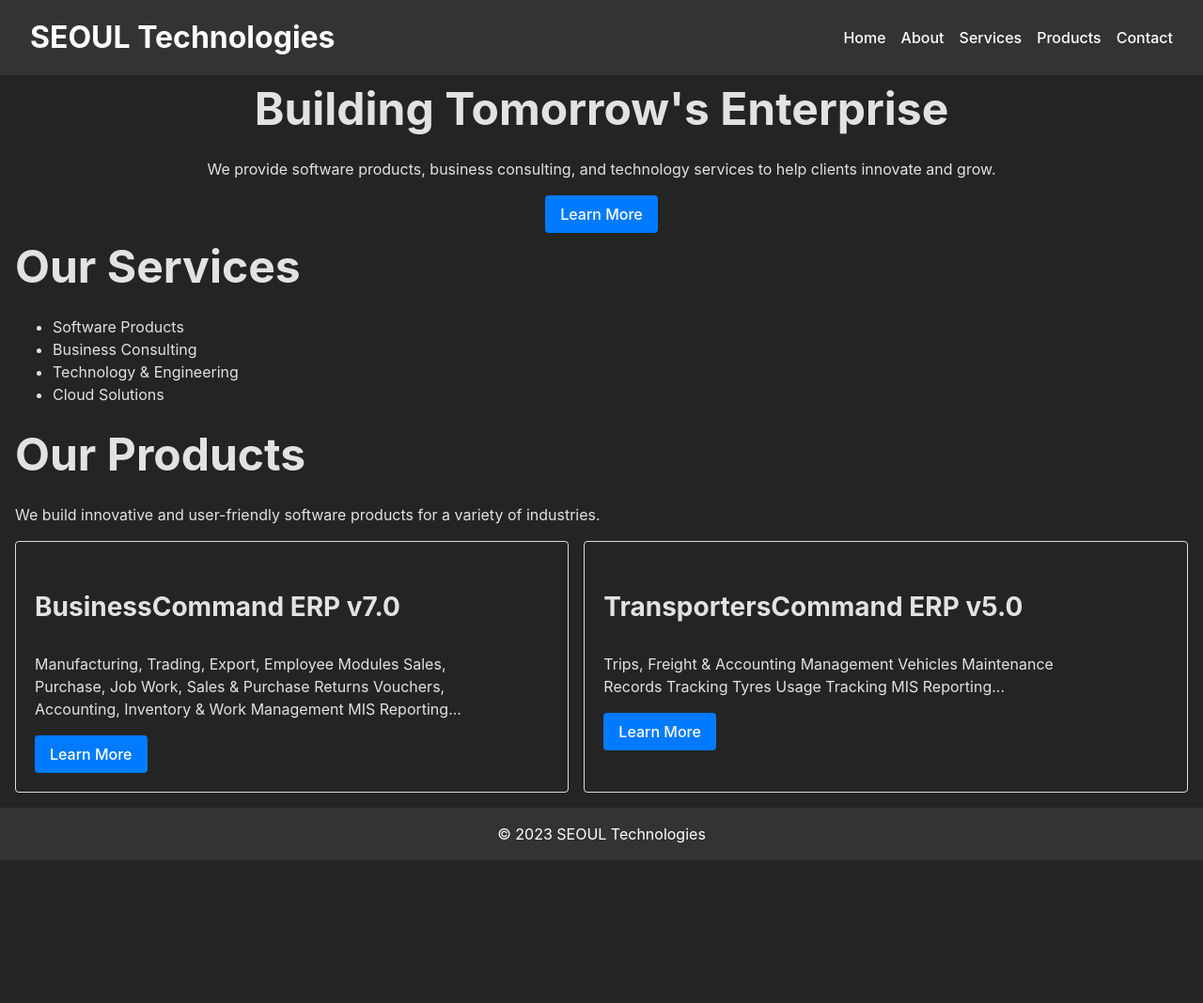
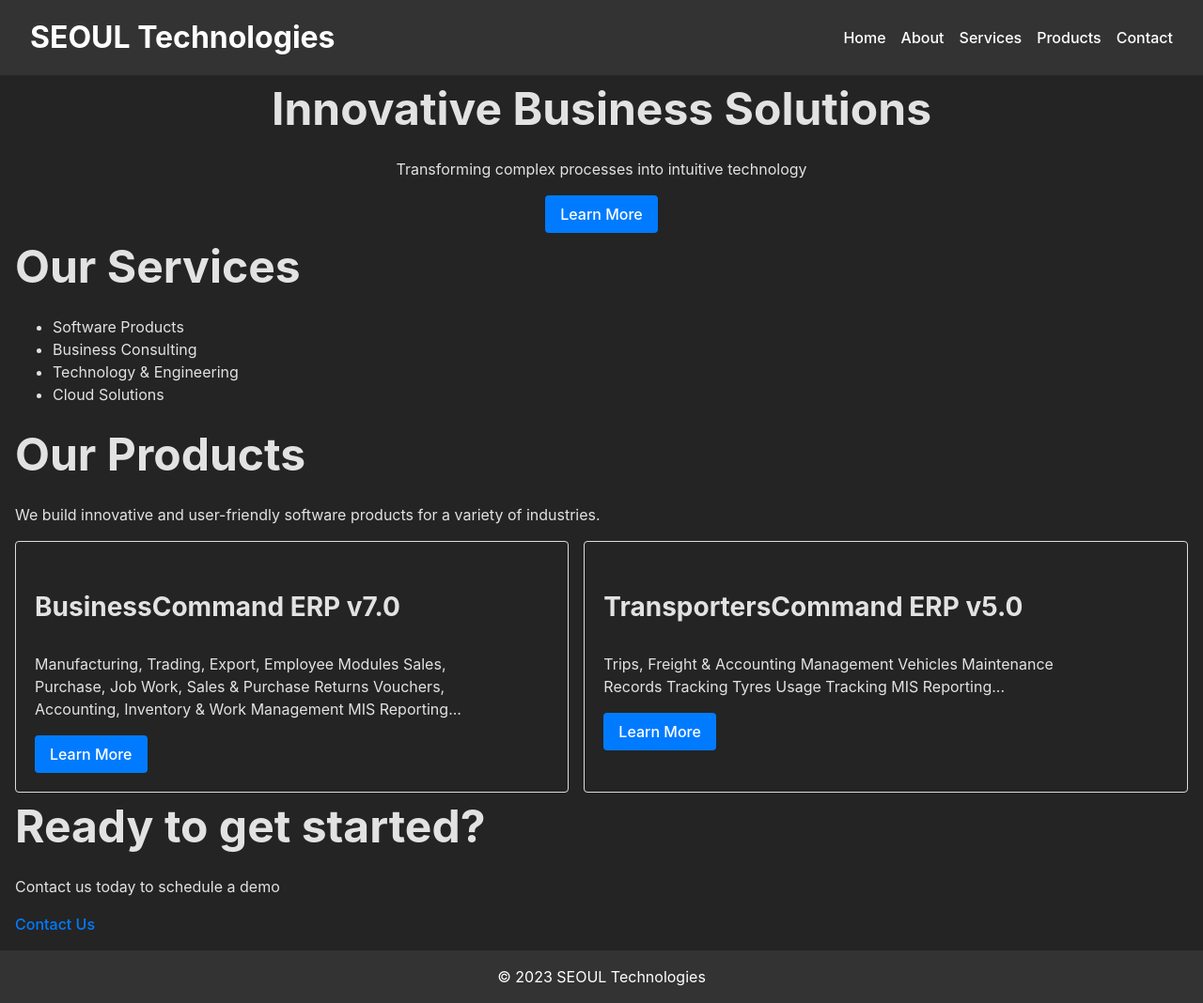
Before and after one commit to RoboXGamer/Business-Site-Demo, a website built with Vite: page index.html in a window 1280 px wide. Shown: the whole page at 94% size. Before the commit the page ends 916 px from the top, so only its background shows below. Built offline with nearby package versions, Linux system fonts and the light colour scheme.

Commit message:
Update index.html

```diff
--- a/index.html
+++ b/index.html
@@ -4,7 +4,7 @@
     <meta charset="UTF-8" />
     <link rel="icon" type="image/svg+xml" href="/vite.svg" />
     <meta name="viewport" content="width=device-width, initial-scale=1.0" />
-    <title>Vite App</title>
+    <title>SEOUL Technologies</title>
     <link rel="stylesheet" href="style.css" />
   </head>
   <body>
@@ -23,11 +23,8 @@
 
     <main>
       <section id="hero">
-        <h2>Building Tomorrow's Enterprise</h2>
-        <p>
-          We provide software products, business consulting, and technology
-          services to help clients innovate and grow.
-        </p>
+        <h2>Innovative Business Solutions</h2>
+        <p>Transforming complex processes into intuitive technology</p>
         <a href="/about" class="button">Learn More</a>
       </section>
 
@@ -70,6 +67,14 @@
           </div>
         </div>
       </section>
+
+      <section id="contact-cta">
+        <div class="container">
+          <h2>Ready to get started?</h2>
+          <p>Contact us today to schedule a demo</p>
+          <a href="contact.html" class="btn">Contact Us</a>
+        </div>
+      </section>
     </main>
 
     <footer>
```
